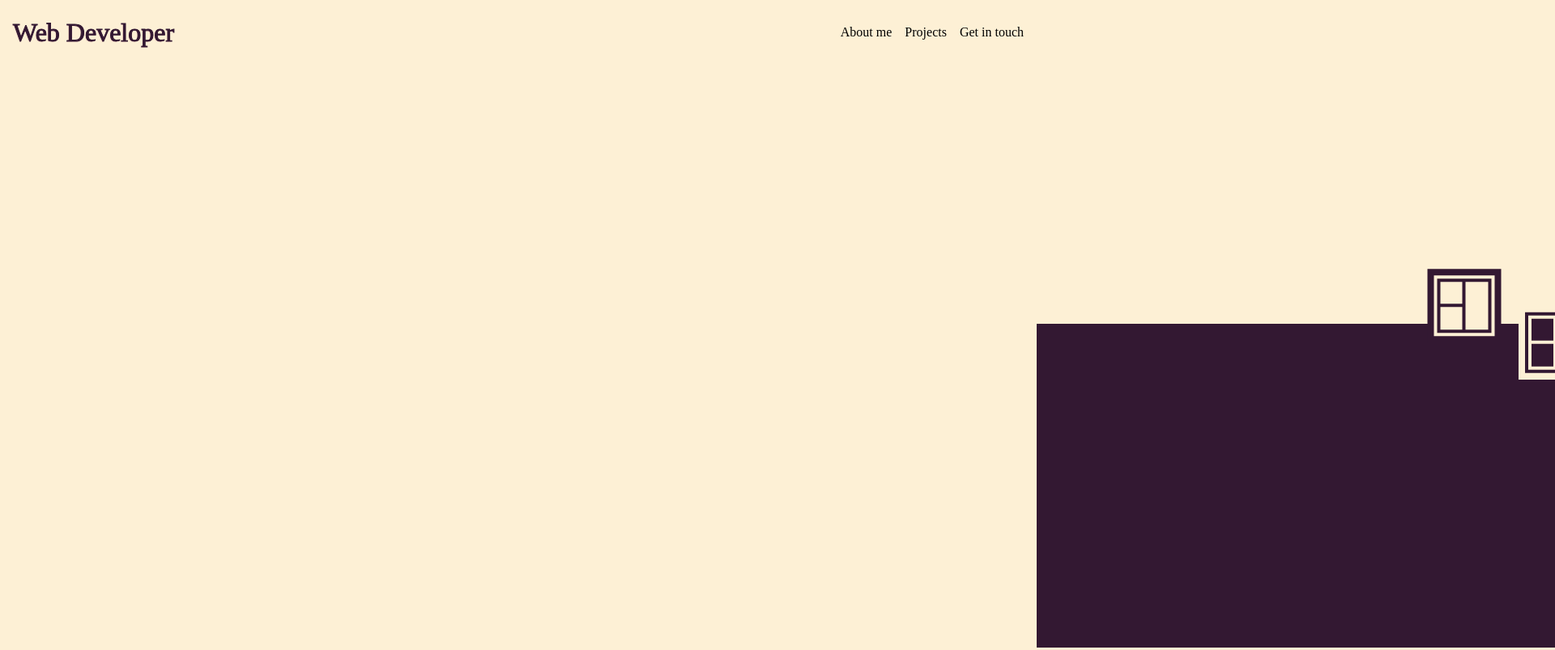
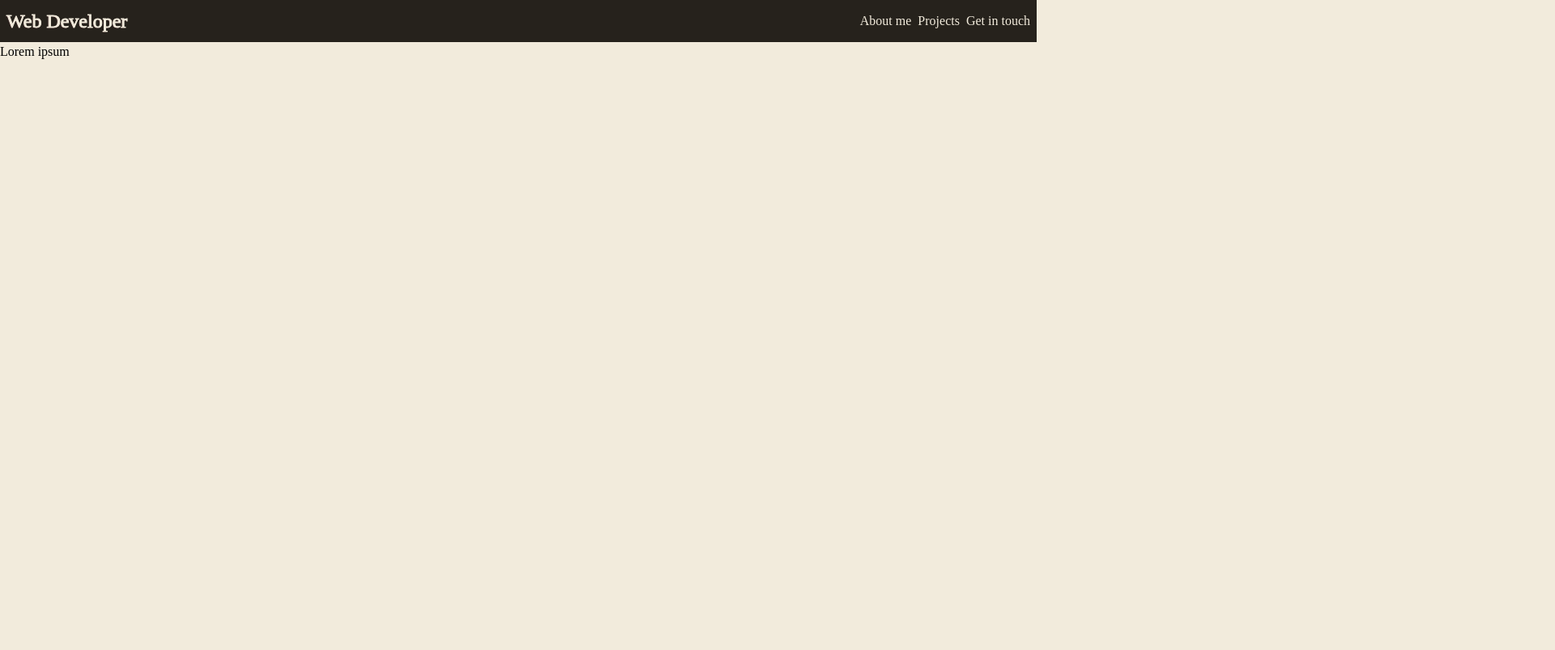
Before and after one commit to michaeland974/landing-page-v2, a website with bundled scripts: page src/index.html in a window 1280 px wide. Shown: the top 803 px of the page at 81% size, 1920 px wide, since content can reach past the window. Built offline with nearby package versions, Linux system fonts and the light colour scheme; files whose address does not match are found by name.

Commit message:
animation on page load smoothed out

```diff
--- a/src/index.html
+++ b/src/index.html
@@ -23,8 +23,10 @@
             <li>Get in touch</li>
           </ul>
         </nav>
-
       </header>
+      <section class="content">
+        Lorem ipsum
+      </section>
     </main>
 
     <section class="overlay"
--- a/src/styles/base/_global.scss
+++ b/src/styles/base/_global.scss
@@ -27,14 +27,18 @@ $fs-400: clamp(1rem, 1.4vw, 1.5rem);
 
 $display-padding: 1rem;
 
-$background: #FDF0D5;
-$dark: #331832;
-$highlight: #D81E58;
-$accent-main: #F0544F;
-$accent-sec: #C6D8D3;
+$background: #F2EBDC;
+$dark: #26221C;
+$accent-3: #2AF5FF;
+$accent-2: #FF934F;
+$accent-main: #4B89BF;
+$highlight: #E23467;
+$accent-1: #C2E812;
 
 $kf-timing: 0.6s;
 $kf-slide-timing: 0.8s;
+$kf-slide-value: 100svh;
+$kf-slide-value-negative: calc($kf-slide-value * -1);
 $delays: (
   "first": 0.4s,
   "second": 0.7s,
--- a/src/styles/content/content.scss
+++ b/src/styles/content/content.scss
@@ -3,10 +3,10 @@
 
 @keyframes Slide-In{
   0%{
-    transform: translateX(-100vw);
+    transform: translateY(global.$kf-slide-value);
   }
   100%{
-    transform: translateX(0);
+    transform: translateY(0);
     overflow-y: scroll;
   }
 }
@@ -14,27 +14,30 @@
 main{
   transform: translateX(-100vw);
   font-family: Serif-Text;
-  height: 300vh;
+  height: 300svh;
   width: 100%;
-  background-color: global.$background;
   animation: Slide-In
     global.$kf-slide-timing
     map.get(global.$delays, "last")
     cubic-bezier(.45,.33,.31,1.13)
     forwards;
-  // display: grid;
+  display:flex;
+  flex-direction: column;
 
   header{
+    $padding: 0.5em;
     width: 100%;
     display: flex;
     justify-content: space-between;
     align-items: center;
-    padding: global.$display-padding;
+    padding: $padding;
+    background-color: global.$dark;
+    color: global.$background;
 
     nav{
       ul{
         display: flex;
-        gap: global.$display-padding;
+        gap: $padding;
       }
     }
   }
@@ -42,8 +45,7 @@ main{
   h1{
     font-family: Bungee;
     -webkit-text-stroke-width: 1px;
-    font-size: global.$fs-xl;
-    color: global.$dark;
+    font-size: global.$fs-500;
     text-shadow: -1px 1px 1px rgba(global.$highlight, 0.1);
   }
 }
--- a/src/styles/on-load/cluster.scss
+++ b/src/styles/on-load/cluster.scss
@@ -38,10 +38,10 @@ $right-shift: calc($dimension * 1.5);
 
 @keyframes Slide-Off{
   0%{
-    transform: translateX(0px);
+    transform: translateY(0px);
   }
   100%{
-    transform: translateX(100vw);
+    transform: translateY(global.$kf-slide-value-negative);
   }
 }
 
```
